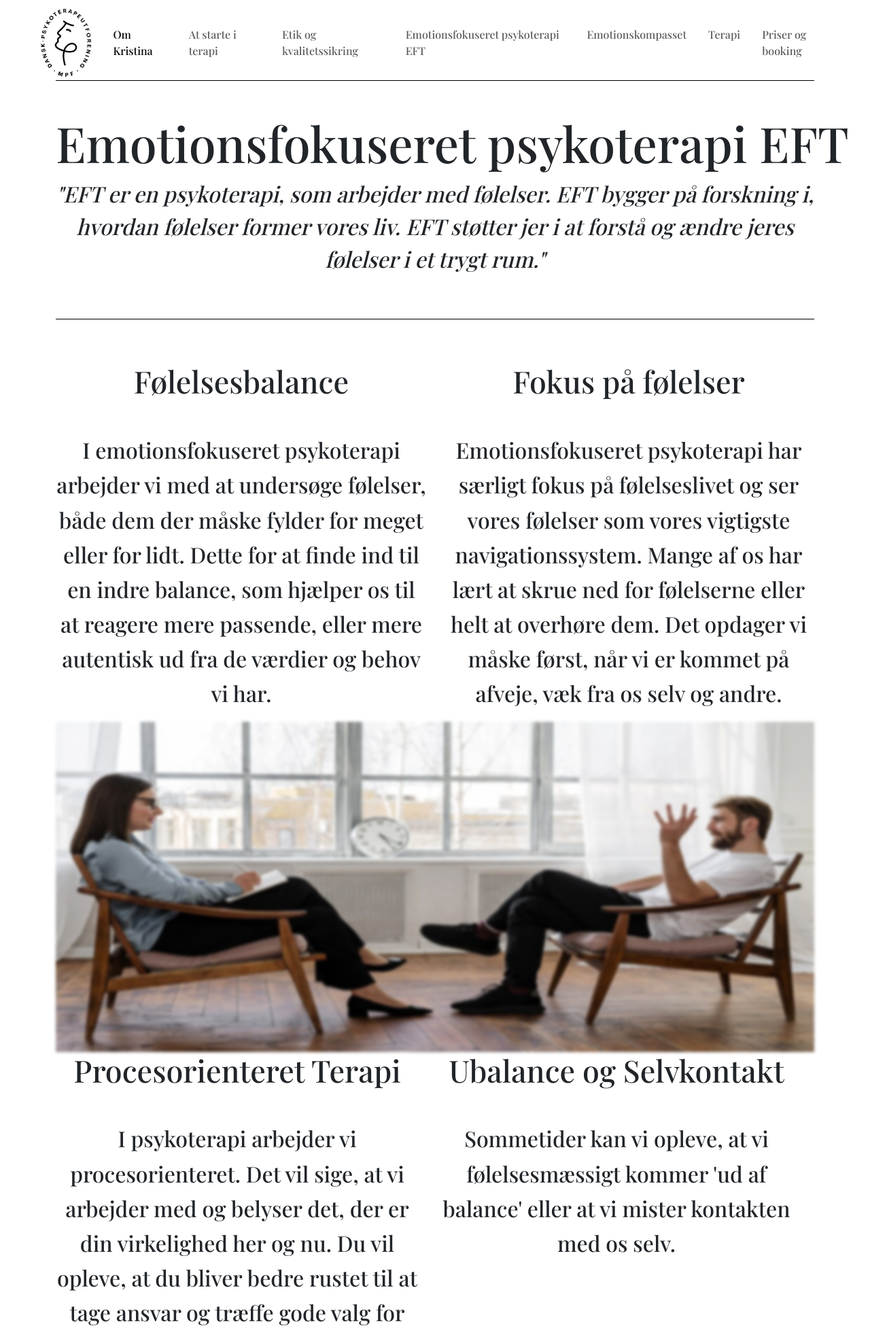
After one commit to yoyohohoxd/schneider_terapi_part1, a Django app: page /eft/ in a window 1280 px wide. The commit adds this page. Shown: the top 1954 px of the page at 68% size. Run offline with Django 5.2, Linux system fonts and the light colour scheme.

Commit message:
EFT page add first draft

```diff
--- a/schneider_terapi/site_layout/static/site_layout/styles.css
+++ b/schneider_terapi/site_layout/static/site_layout/styles.css
@@ -45,8 +45,8 @@ html * {
 body { font-family: 'Playfair Display', serif; }
 /* Hero er, alt det, som forekommer mellem de to linjer, title, citat og knappen */
 .hero-banner { text-align: center; padding: 3rem 0; border-top: 0.1rem solid #000; border-bottom: 0.1rem solid #000; margin-bottom: 4rem; }
-.hero-title { font-size: 6.5rem; white-space: nowrap; }
-.hero-subtitle { font-size: 3rem; font-style: italic; }
+.hero-title { font-size: 4.5rem; white-space: nowrap; }
+.hero-subtitle { font-size: 2rem; font-style: italic; }
 .btn-custom { background-color: rgb(255, 183, 0); color: black; padding: 1.5rem 2rem; font-size: 1.5rem; }
 
 /* Content er, næste sektion af siden, som består af tekst og billde på index siden */
--- /dev/null
+++ b/schneider_terapi/site_layout/templates/site_layout/eft.html
@@ -0,0 +1,42 @@
+{% extends "site_layout/layout.html" %}
+{% load static %}
+
+{% block body %}
+<div class="container mb-5 text-center">
+    <!-- Hero - overskrift sektionen  -->
+    <section class="hero-banner">
+        <h1 class="hero-title">Emotionsfokuseret psykoterapi EFT</h1>
+        <p class="hero-subtitle">"EFT er en psykoterapi, som arbejder med følelser. EFT bygger på forskning i, hvordan følelser former vores liv. EFT støtter jer i at forstå og ændre jeres følelser i et trygt rum."</p>
+    </section>
+
+    <!-- To spalter sektionen -->
+    <div class="row">
+        <div class="col-lg-6">
+            <h2 class="content-title">Følelsesbalance</h2>
+            <p class="content-text">I emotionsfokuseret psykoterapi arbejder vi med at undersøge følelser, både dem der måske fylder for meget eller for lidt. Dette for at finde ind til en indre balance, som hjælper os til at reagere mere passende, eller mere autentisk ud fra de værdier og behov vi har.</p>
+        </div>
+
+        <div class="col-lg-6">
+            <h2 class="content-title">Fokus på følelser</h2>
+            <p class="content-text">Emotionsfokuseret psykoterapi har særligt fokus på følelseslivet og ser vores følelser som vores vigtigste navigationssystem. Mange af os har lært at skrue ned for følelserne eller helt at overhøre dem. Det opdager vi måske først, når vi er kommet på afveje, væk fra os selv og andre. </p>
+        </div>
+        <div class="full-width-image">
+            <img src="{% static 'site_layout/images/EFTbillede.jpg' %}" class="img-fluid" alt="Beskrivende tekst" style="filter: blur(2px); width: 100%; height: 486px;">
+        </div>
+        <div class="row">
+            <div class="col-lg-6">
+                <h2 class="content-title">Procesorienteret Terapi </h2>
+                <p class="content-text">I psykoterapi arbejder vi procesorienteret. Det vil sige, at vi arbejder med og belyser det, der er din virkelighed her og nu. Du vil opleve, at du bliver bedre rustet til at tage ansvar og træffe gode valg for dig selv. Psykoterapi er begyndelsen på en personlig udvikling, hvor du bl.a. lærer at skelne mellem det du har indflydelse på og det der ligger uden for din indflydelse. </p>
+            </div>
+            <div class="col-lg-6">
+                <h2 class="content-title">Ubalance og Selvkontakt </h2>
+                <p class="content-text">Sommetider kan vi opleve, at vi følelsesmæssigt kommer 'ud af balance' eller at vi mister kontakten med os selv. </p>
+            </div>
+            <div class="col-lg-6">
+                <h2 class="content-title">Mentale Konsekvenser</h2>
+                <p class="content-text">Det kan have store konsekvenser for vores mentale helbred når vi kommer langt væk fra os selv og det komplicerer ofte kontakten til vores følelser og vores relationer til andre mennesker. Vi kan opleve konsekvenser som depression, lavt selvværd, ensomhed, angst, stress, selvskade, konflikter. </p>
+            </div>
+
+    </div>
+</div>
+{% endblock %}
--- a/schneider_terapi/site_layout/templates/site_layout/layout.html
+++ b/schneider_terapi/site_layout/templates/site_layout/layout.html
@@ -40,7 +40,7 @@
                             <a class="nav-link" href="#">Etik og kvalitetssikring</a>
                         </li>
                         <li class="nav-item px-2">
-                            <a class="nav-link" href="#">Emotionsfokuseret psykoterapi EFT</a>
+                            <a class="nav-link" href="{% url 'eft' %}">Emotionsfokuseret psykoterapi EFT</a> <!-- This is the link to the EFT page - Mads-->
                         </li>
                         <li class="nav-item px-2">
                             <a class="nav-link" href="#">Emotionskompasset</a>
--- a/schneider_terapi/site_layout/urls.py
+++ b/schneider_terapi/site_layout/urls.py
@@ -2,5 +2,6 @@ from django.urls import path
 from . import views
 
 urlpatterns = [
-    path("", views.index, name="index")
+    path("", views.index, name="index"),
+    path('eft/', views.eft, name='eft'), # Mads: This is the view function for the EFT page
 ]
--- a/schneider_terapi/site_layout/views.py
+++ b/schneider_terapi/site_layout/views.py
@@ -9,3 +9,7 @@ def index(request):
     return render(request, "site_layout/index.html", {
         "contact_form": contact_form
     })
+
+# Mads: This is the view function for the EFT page
+def eft(request):
+    return render(request, "site_layout/eft.html")
```
Also changed, not shown: schneider_terapi/site_layout/static/site_layout/images/EFTbillede.jpg (added).
